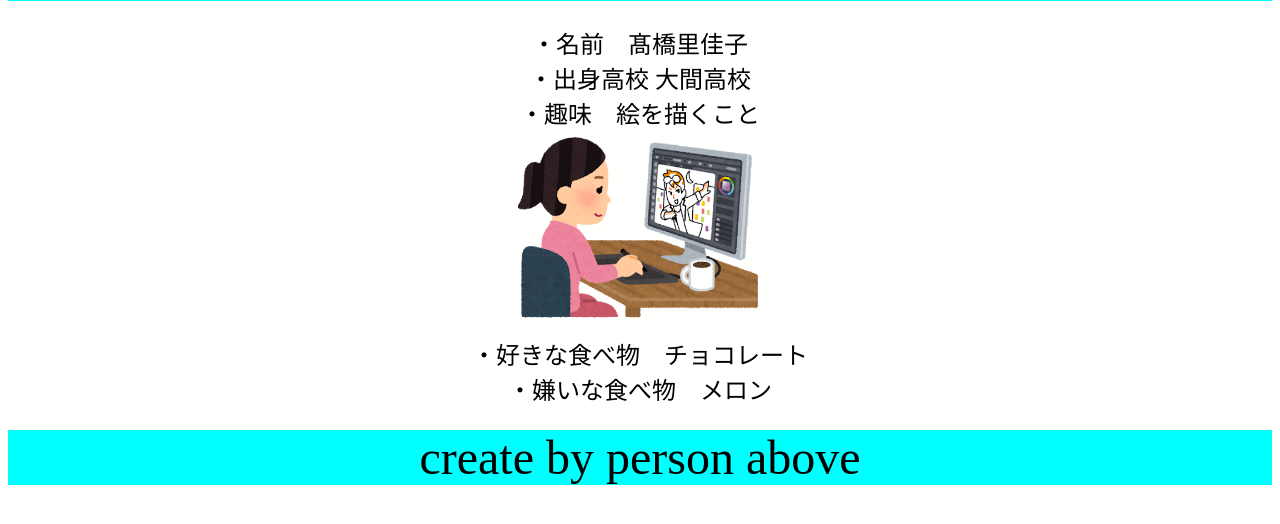
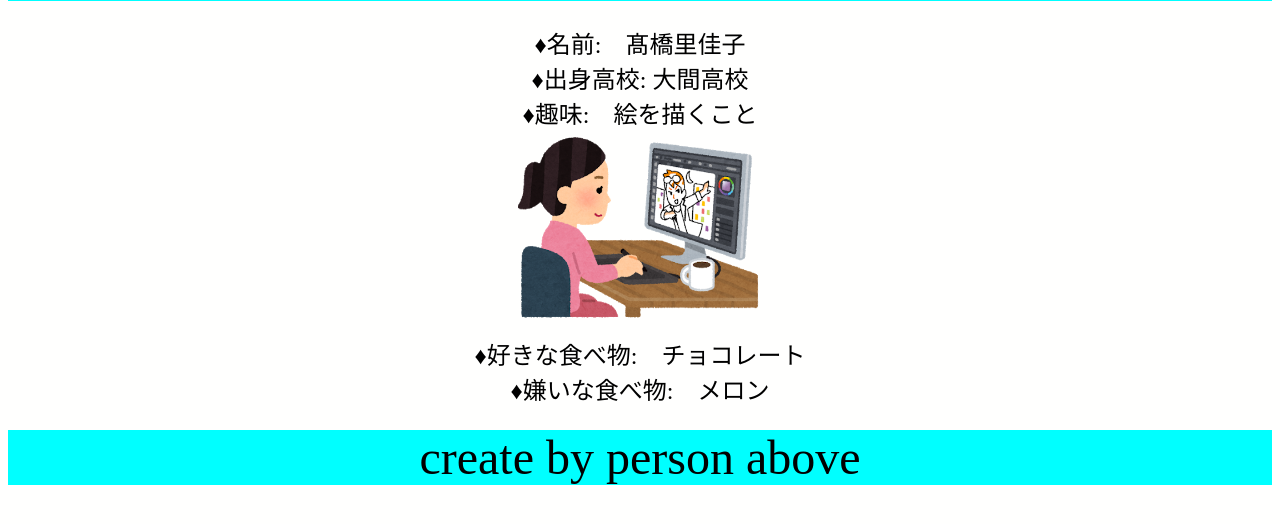
Before and after one commit to ShinyaTanaka46/git_kadai, a plain HTML site: page introduction_TakahashiRikako.html in a window 1280 px wide. Shown: the part 90-614 px from the top of the page. Drawn offline with Linux system fonts and the light colour scheme.

Commit message:
自己紹介　髙橋

```diff
--- a/introduction_TakahashiRikako.html
+++ b/introduction_TakahashiRikako.html
@@ -9,13 +9,13 @@
 </header>
     <body bgcolor="#fffffe" style="text-align:center">
 	    <div> <font color:"#094067" size="5">
-        <p>・名前　髙橋里佳子<br>
-	・出身高校 大間高校<br>
-            ・趣味　絵を描くこと<br>
+        <p>♦名前:　髙橋里佳子<br>
+	♦出身高校: 大間高校<br>
+            ♦趣味:　絵を描くこと<br>
 	    <img src="job_illustrator_pc_woman.png" alt="おえかき" width="250" height="200">
 	    <br>
-            ・好きな食べ物　チョコレート<br>
-            ・嫌いな食べ物　メロン<br>
+            ♦好きな食べ物:　チョコレート<br>
+            ♦嫌いな食べ物:　メロン<br>
         </p>
 	</font>
 	</div>
```
